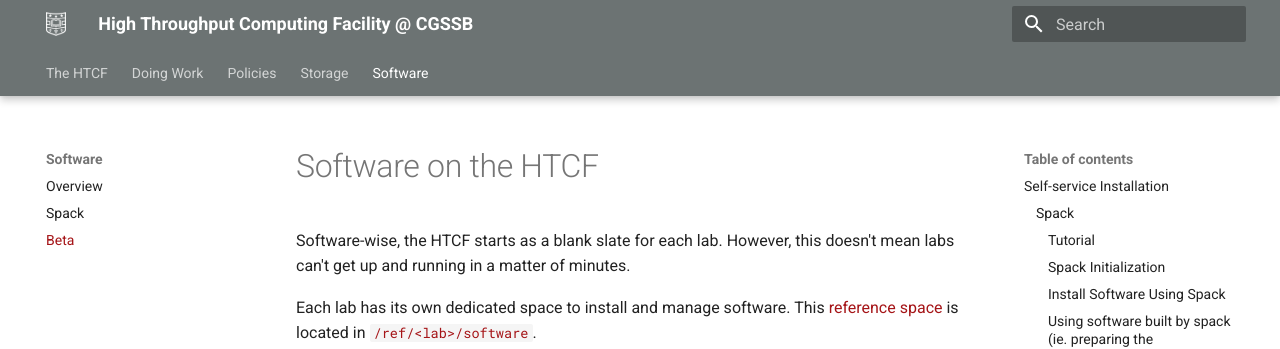
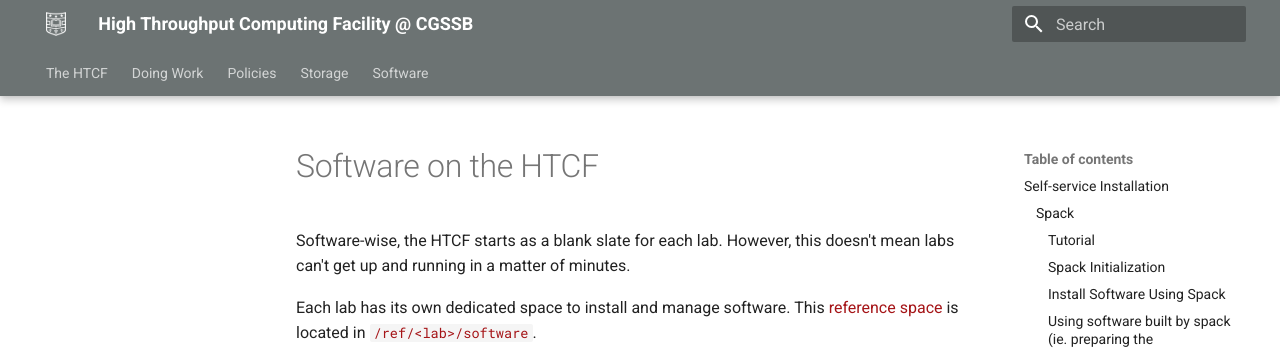
Before and after one commit to htcf/docs, an MkDocs documentation site: the page built from docs/software_new.md, in a window 1280 px wide. Shown: the top 349 px of the page. Built offline with MkDocs 1.6.1 and Material for MkDocs 9.7.7, drawn with Linux system fonts in a browser that asks for light colours; emoji names are drawn with the system emoji font.

Commit message:
Update mkdocs.yml

```diff
--- a/mkdocs.yml
+++ b/mkdocs.yml
@@ -59,7 +59,4 @@ nav:
     - LTS: 'storage/lts.md'
     - LTOS: 'storage/ltos.md'
     - Beta: 'storage/new_index.md'
-- Software:
-  - Overview: software.md
-  - Spack: spack.md
-  - Beta: software_new.md
+- Software: 'software.md'
```
